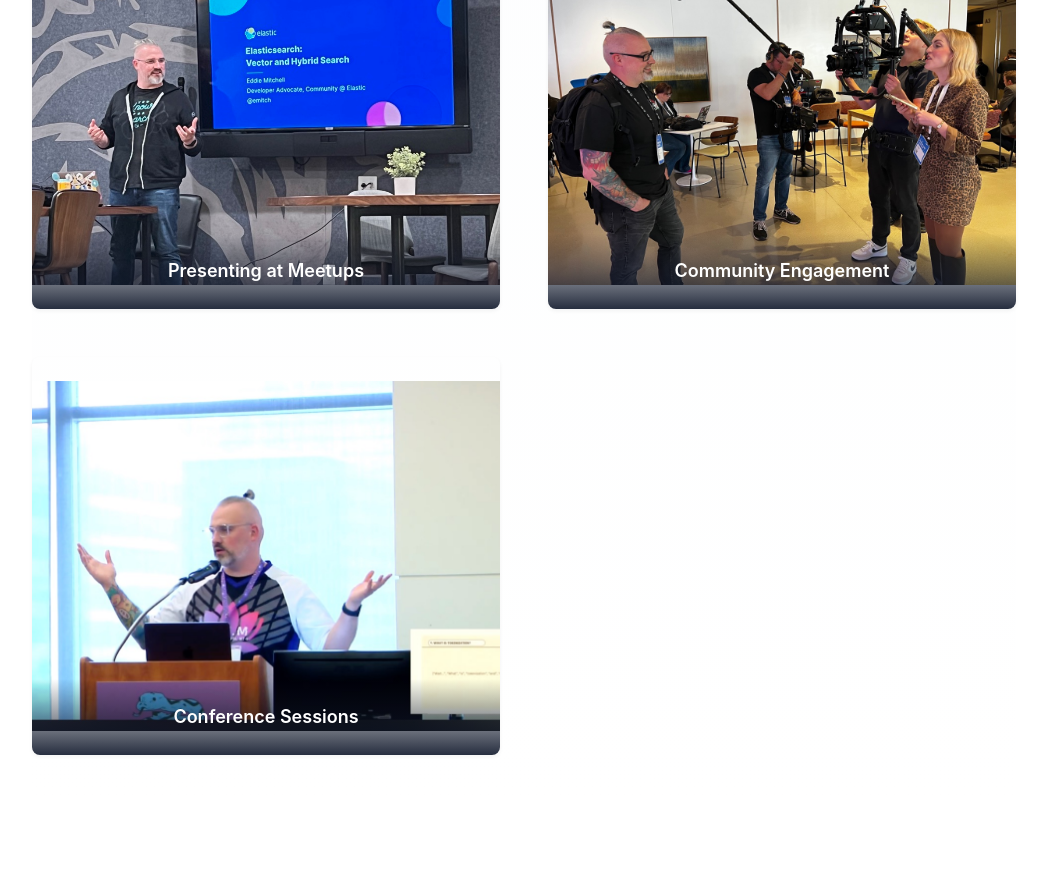
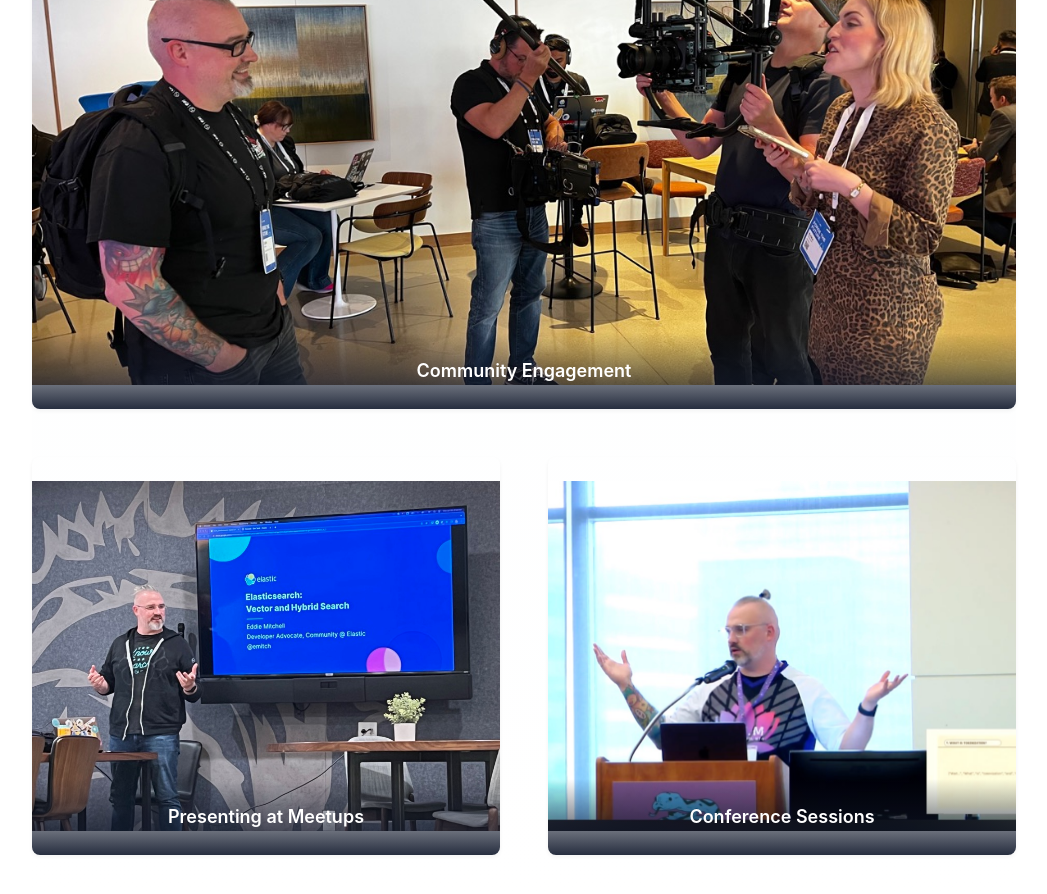
Before and after one commit to elkninja/elkninja.github.io, a Jekyll site: the page built from index.html, in a window 1280 px wide and 900 px high, scrolled down 1532 px. Shown: the top 894 px of the window, without its empty margins (116-1163 px from the left). Built offline with Jekyll 4.4.1, drawn with Linux system fonts in a browser that asks for light colours.

Commit message:
Reorder gallery HTML: move Community Engagement to featured position

```diff
--- a/index.html
+++ b/index.html
@@ -37,13 +37,13 @@ title: Home
     <!-- Action Gallery Section -->
     <section class="action-gallery">
       <div class="gallery-grid">
+        <div class="gallery-item gallery-featured">
+          <img src="{{ '/assets/images/conference-interview.jpg' | relative_url }}" alt="Conference interview">
+          <p class="gallery-caption">Community Engagement</p>
+        </div>
         <div class="gallery-item">
           <img src="{{ '/assets/images/speaking-elastic.jpg' | relative_url }}" alt="Presenting at local meetups">
           <p class="gallery-caption">Presenting at Meetups</p>
-        </div>
-        <div class="gallery-item">
-          <img src="{{ '/assets/images/conference-interview.jpg' | relative_url }}" alt="Conference interview">
-          <p class="gallery-caption">Community Engagement</p>
         </div>
         <div class="gallery-item">
           <img src="{{ '/assets/images/keynote-speaking.jpg' | relative_url }}" alt="Conference session presentation">
```
